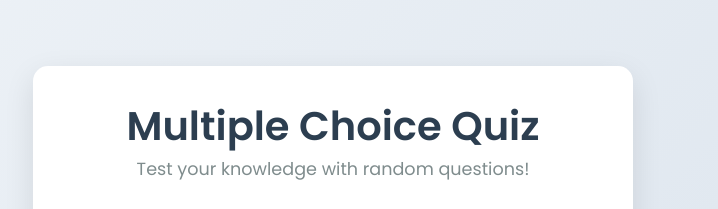
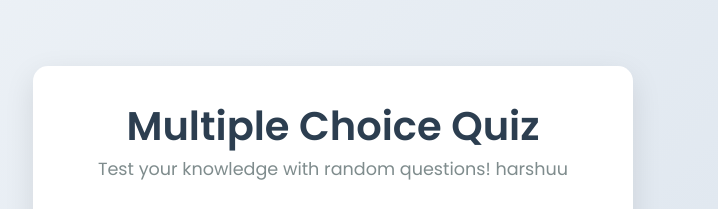
Before and after one commit to HarshanaSenadeera/quize-app-automated, a website: page distributed-quiz-service/question-app/public/index.html in a window 1280 px wide. Shown: the part 122-331 px from the top of the page, without its empty margins (307-1025 px from the left). Drawn offline with Linux system fonts and the light colour scheme; no server answers.

Commit message:
Add update

```diff
--- a/distributed-quiz-service/question-app/public/index.html
+++ b/distributed-quiz-service/question-app/public/index.html
@@ -11,7 +11,7 @@
   <div class="container">
     <header>
       <h1>Multiple Choice Quiz</h1>
-      <p>Test your knowledge with random questions!</p>
+      <p>Test your knowledge with random questions! harshuu</p>
     </header>
     <main>
       <div class="category-selector">
```
